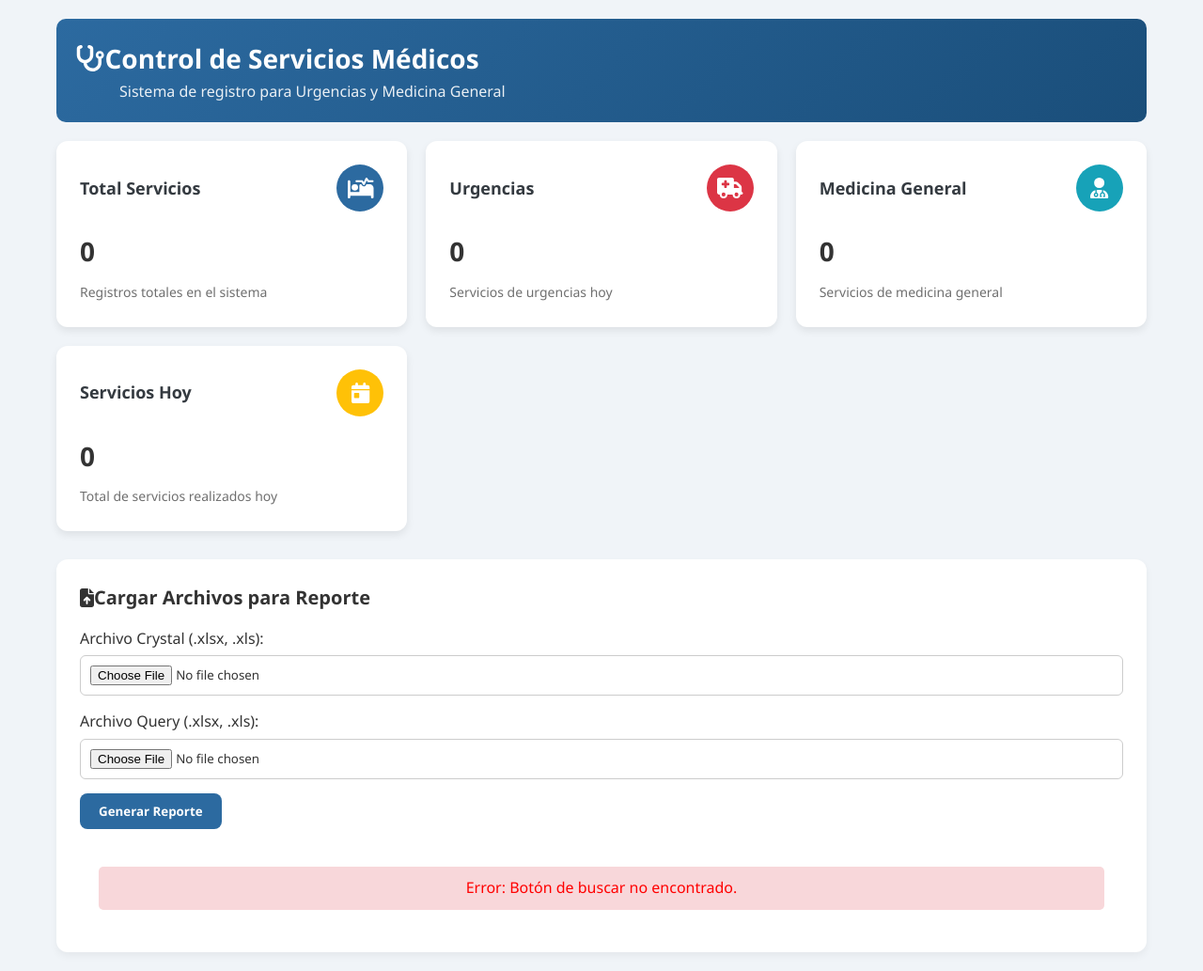
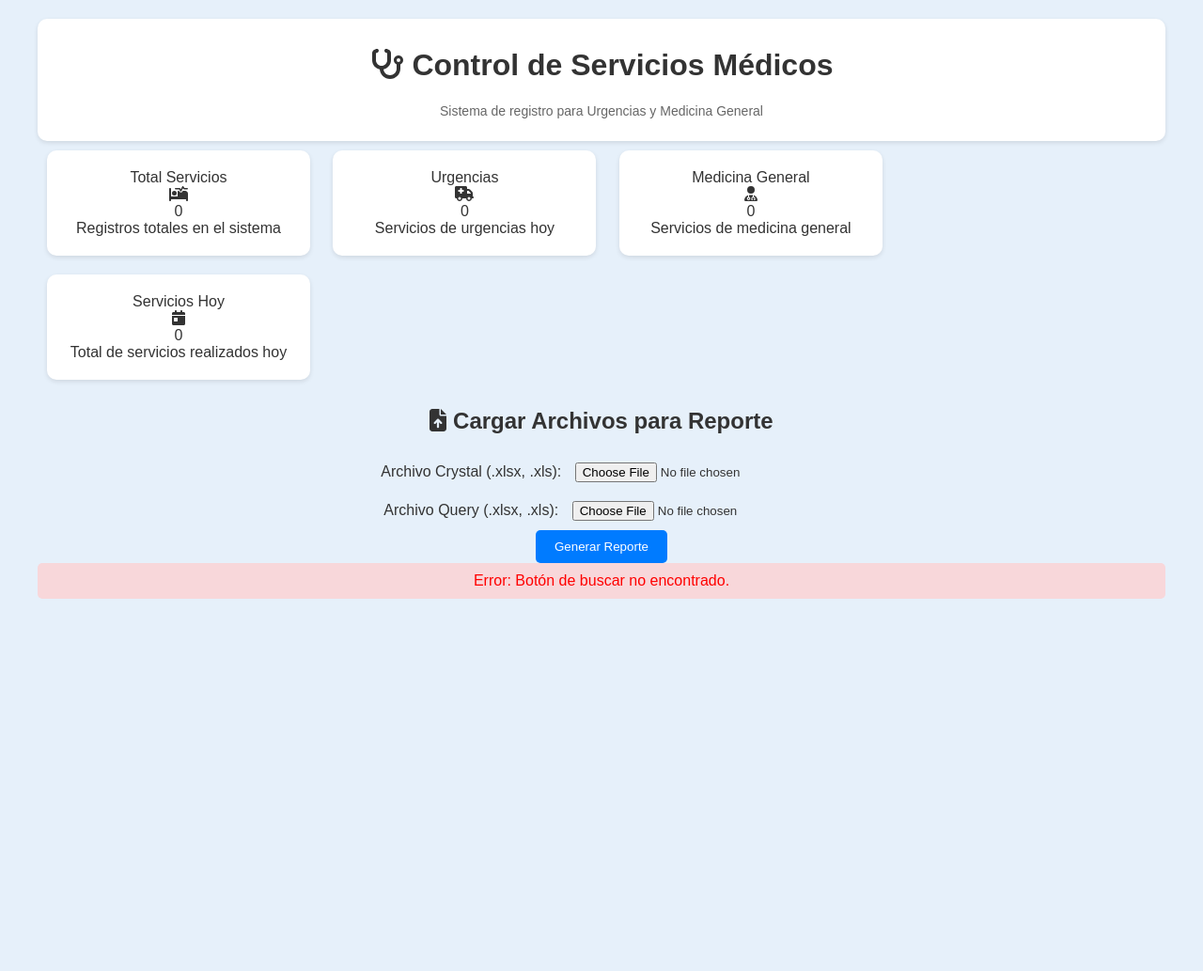
Before and after one commit to Gobo-AndresH/servicios_medicos, a Flask app: page / in a window 1280 px wide. Shown: the whole page at 94% size. After the commit the page ends 637 px from the top, so only its background shows below. Run offline with Flask 3, Linux system fonts and the light colour scheme.

Commit message:
Update styles.css

```diff
--- a/static/css/styles.css
+++ b/static/css/styles.css
@@ -1,25 +1,9 @@
-:root {
-    --primary: #2c6aa0;
-    --secondary: #4CAF50;
-    --accent: #ff6b6b;
-    --light: #f8f9fa;
-    --dark: #343a40;
-    --urgent: #dc3545;
-    --general: #17a2b8;
-    --today: #ffc107;
-}
-
-* {
+body {
+    font-family: Arial, sans-serif;
     margin: 0;
     padding: 0;
-    box-sizing: border-box;
-    font-family: 'Segoe UI', sans-serif;
-}
-
-body {
-    background: #f0f4f8;
+    background-color: #e6f0fa;
     color: #333;
-    line-height: 1.6;
 }
 
 .container {
@@ -28,181 +12,153 @@
     padding: 20px;
 }
 
-/* Header */
 header {
-    background: linear-gradient(135deg, var(--primary), #1a4e7a);
-    color: #fff;
+    text-align: center;
+    padding: 10px 0;
+    background-color: #fff;
+    border-radius: 10px;
+    box-shadow: 0 2px 5px rgba(0,0,0,0.1);
+}
+
+.logo {
+    font-size: 24px;
+    font-weight: bold;
+    color: #007bff;
+}
+
+.subtitle {
+    font-size: 14px;
+    color: #666;
+}
+
+.card {
+    background: #fff;
     padding: 20px;
     border-radius: 10px;
-    margin-bottom: 20px;
-}
-h1 {
-    font-size: 28px;
-    display: flex;
-    align-items: center;
-}
-h1 i {
-    margin-right: 15px;
-    font-size: 32px;
-}
-.subtitle {
-    font-size: 16px;
-    opacity: 0.9;
-    margin-left: 47px;
+    box-shadow: 0 2px 5px rgba(0,0,0,0.1);
+    text-align: center;
+    width: 20%;
+    transition: transform 0.2s;
+    margin: 10px;
+    display: inline-block;
 }
 
-/* Dashboard Cards */
-.dashboard {
-    display: grid;
-    grid-template-columns: repeat(auto-fit, minmax(280px, 1fr));
-    gap: 20px;
-    margin-bottom: 30px;
-}
-.card {
-    background: #fff;
-    border-radius: 12px;
-    padding: 25px;
-    box-shadow: 0 4px 8px rgba(0,0,0,0.08);
-    transition: transform 0.3s, box-shadow 0.3s;
-}
 .card:hover {
-    transform: translateY(-5px);
-    box-shadow: 0 8px 16px rgba(0,0,0,0.1);
-}
-.card-header {
-    display: flex;
-    justify-content: space-between;
-    align-items: center;
-    margin-bottom: 20px;
-}
-.card-title {
-    font-size: 18px;
-    font-weight: 600;
-    color: var(--dark);
-}
-.icon {
-    width: 50px;
-    height: 50px;
-    display: flex;
-    justify-content: center;
-    align-items: center;
-    border-radius: 50%;
-    color: #fff;
-    font-size: 22px;
-}
-.icon-total { background: var(--primary); }
-.icon-urgencias { background: var(--urgent); }
-.icon-general { background: var(--general); }
-.icon-today { background: var(--today); }
-.value {
-    font-size: 28px;
-    font-weight: 700;
-    margin-bottom: 10px;
-}
-.card-footer {
-    font-size: 14px;
-    opacity: 0.7;
+    transform: scale(1.05);
 }
 
-/* Upload Section */
-.upload-section {
-    background: #fff;
-    padding: 25px;
-    border-radius: 12px;
-    box-shadow: 0 4px 8px rgba(0,0,0,0.05);
-}
-.section-title {
-    font-size: 20px;
-    margin-bottom: 15px;
-    display: flex;
-    align-items: center;
-}
-.section-title i {
-    margin-right: 10px;
-}
-.form-group {
-    margin-bottom: 15px;
-    display: flex;
-    flex-direction: column;
-}
-label {
-    margin-bottom: 5px;
-    font-weight: 500;
-}
-.file-input {
-    padding: 10px;
-    border-radius: 6px;
-    border: 1px solid #ccc;
-}
-.btn {
-    background: var(--primary);
-    color: #fff;
-    padding: 10px 20px;
-    border: none;
-    border-radius: 8px;
-    cursor: pointer;
-    font-weight: 600;
-    transition: background 0.3s;
-}
-.btn:hover {
-    background: #1a4e7a;
+.card h3 {
+    margin: 0;
+    font-size: 18px;
+    color: #666;
 }
 
-/* Result Section */
-.result {
-    margin-top: 20px;
-    padding: 20px;
-    border-radius: 10px;
-    word-wrap: break-word;
-}
-.result.success {
-    background: #e6f7ff;
-    border: 1px solid #91d5ff;
-}
-.result.error {
-    background: #ffe6e6;
-    border: 1px solid var(--accent);
-}
-.loading {
-    display: flex;
-    align-items: center;
-    gap: 10px;
-    font-size: 16px;
+.card .count {
+    font-size: 36px;
+    font-weight: bold;
+    color: #007bff;
+    margin: 10px 0;
 }
 
-/* Table */
-.table-responsive {
-    overflow-x: auto;
+.upload-section {
+    margin: 20px 0;
+    text-align: center;
 }
-.result table {
+
+.upload-section input[type="file"] {
+    margin: 10px;
+}
+
+.upload-section button {
+    padding: 10px 20px;
+    background-color: #007bff;
+    color: #fff;
+    border: none;
+    border-radius: 5px;
+    cursor: pointer;
+}
+
+.upload-section button:hover {
+    background-color: #0056b3;
+}
+
+.filter-section {
+    margin: 20px 0;
+    text-align: center;
+}
+
+.filter-section select {
+    padding: 8px;
+    font-size: 16px;
+    border-radius: 5px;
+    border: 1px solid #ddd;
+    width: 200px;
+    margin: 0 10px;
+}
+
+.filter-section button {
+    padding: 8px 16px;
+    background-color: #28a745;
+    color: #fff;
+    border: none;
+    border-radius: 5px;
+    cursor: pointer;
+}
+
+.filter-section button:hover {
+    background-color: #218838;
+}
+
+table {
     width: 100%;
     border-collapse: collapse;
-    margin-top: 15px;
-}
-.result table th,
-.result table td {
-    padding: 12px 15px;
-    border-bottom: 1px solid #dee2e6;
-    text-align: left;
-}
-.result table th {
-    background: var(--primary);
-    color: #fff;
-    font-weight: 600;
-}
-.result table tr:nth-child(even) {
-    background: #f8f9fa;
-}
-.result table tr:hover {
-    background: #e2f0ff;
-    transition: background 0.3s;
+    margin-top: 10px;
 }
 
-/* Footer */
+th, td {
+    border: 1px solid #ddd;
+    padding: 8px;
+    text-align: center;
+}
+
+th {
+    background-color: #007bff;
+    color: #fff;
+}
+
+#loading {
+    text-align: center;
+    padding: 10px;
+    background-color: #f8f9fa;
+    border-radius: 5px;
+    margin: 10px 0;
+}
+
 footer {
     text-align: center;
-    padding: 15px;
-    margin-top: 30px;
-    font-size: 14px;
-    opacity: 0.7;
+    padding: 10px 0;
+    margin-top: 20px;
+    color: #666;
 }
+
+.servicios-categoria, .detallados-servicios {
+    margin-top: 20px;
+}
+
+#back-button {
+    padding: 10px 20px;
+    background-color: #6c757d;
+    color: #fff;
+    border: none;
+    border-radius: 5px;
+    cursor: pointer;
+    margin: 10px 0;
+}
+
+#back-button:hover {
+    background-color: #5a6268;
+}
+
+.totals-group, .counts-group {
+    text-align: center;
+}
```
